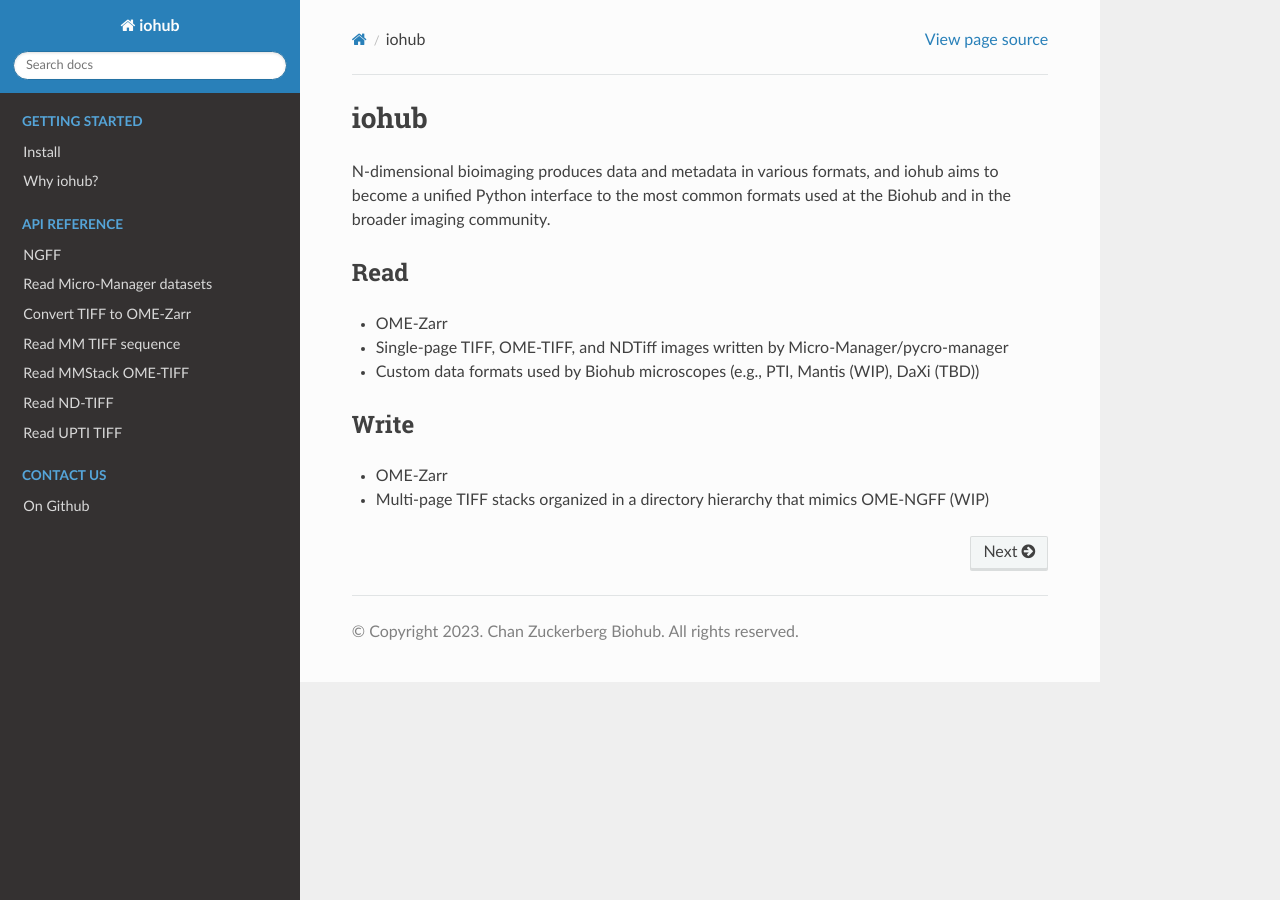
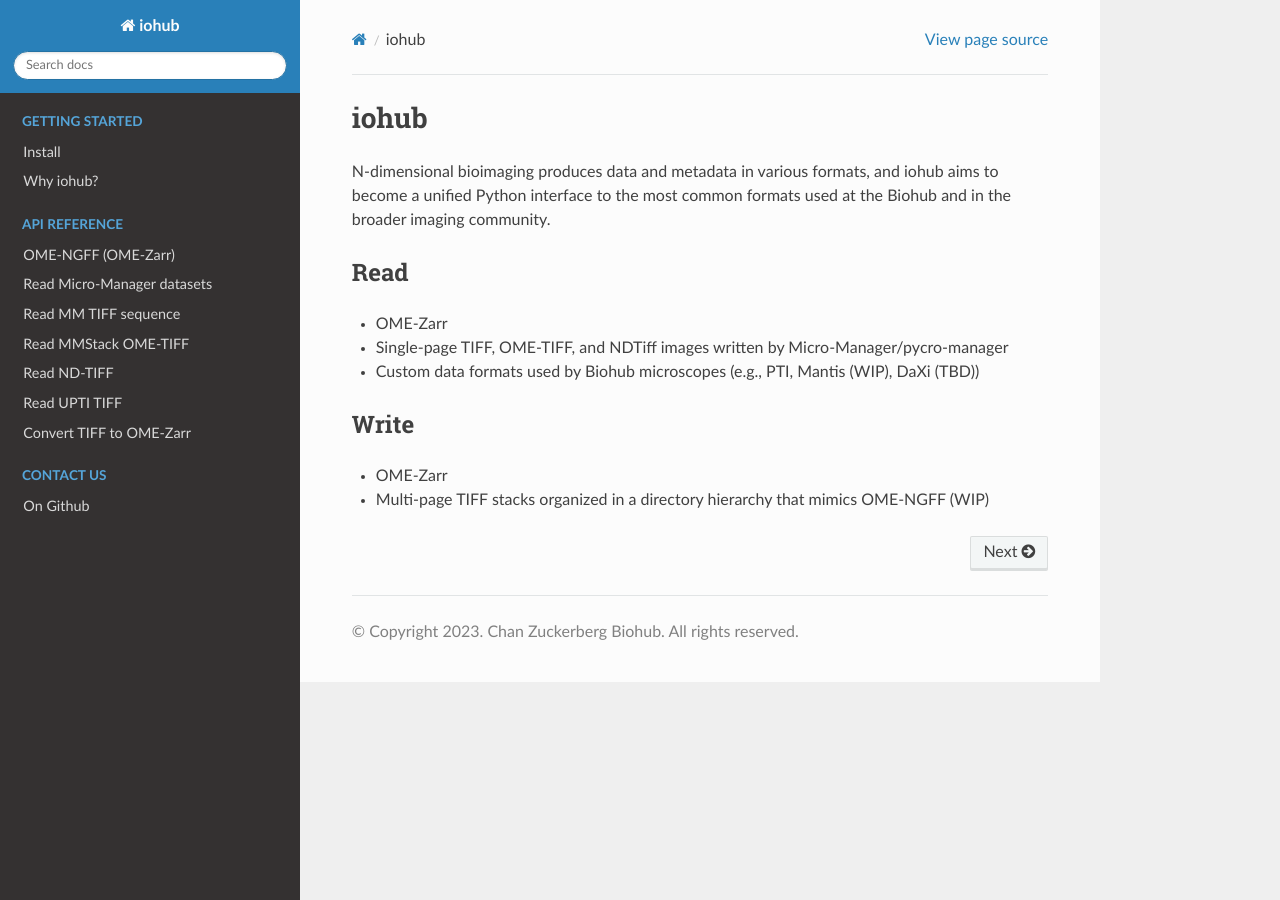
Before and after one commit to czbiohub-sf/iohub, a Sphinx documentation site: the page built from docs/source/index.rst, in a window 1280 px wide. Built offline with Sphinx 7.4.7 and the Read the Docs theme 2.0.0, drawn with Linux system fonts in a browser that asks for light colours; pages that are not in the unit, such as notebooks, are missing from menus.

Commit message:
rearrange toc tree

```diff
--- a/docs/source/index.rst
+++ b/docs/source/index.rst
@@ -42,13 +42,13 @@ Write
    :hidden:
    :caption: API Reference
 
-   NGFF <api/ngff>
+   OME-NGFF (OME-Zarr) <api/ngff>
    Read Micro-Manager datasets <api/mm_reader>
-   Convert TIFF to OME-Zarr <api/mm_converter>
    Read MM TIFF sequence <api/mm_sequence_reader>
    Read MMStack OME-TIFF <api/mm_ometiff_reader>
    Read ND-TIFF <api/ndtiff>
    Read UPTI TIFF <api/upti>
+   Convert TIFF to OME-Zarr <api/mm_converter>
 
 .. toctree::
    :maxdepth: 1
```
